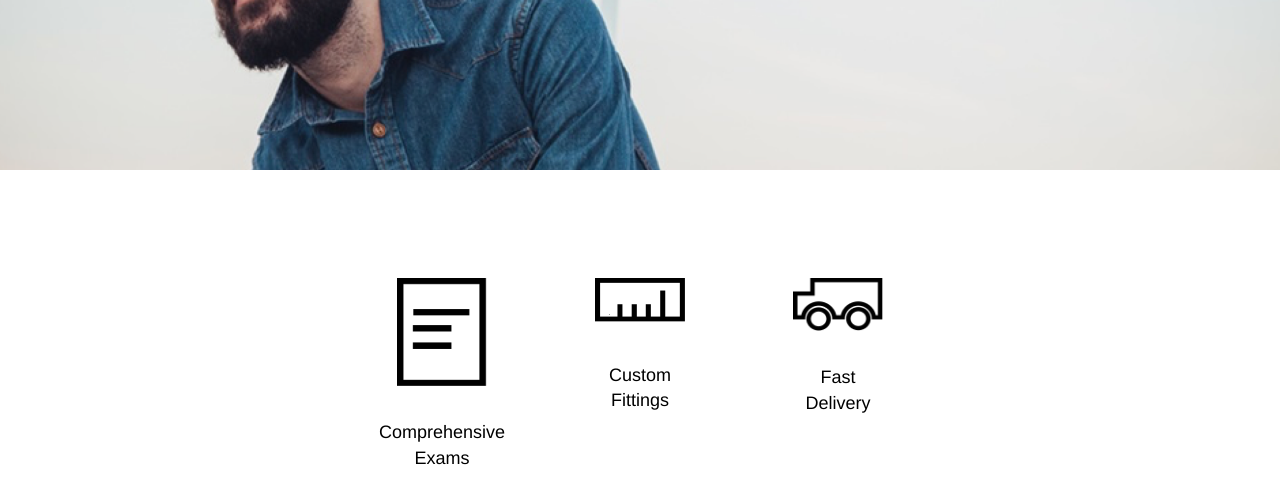
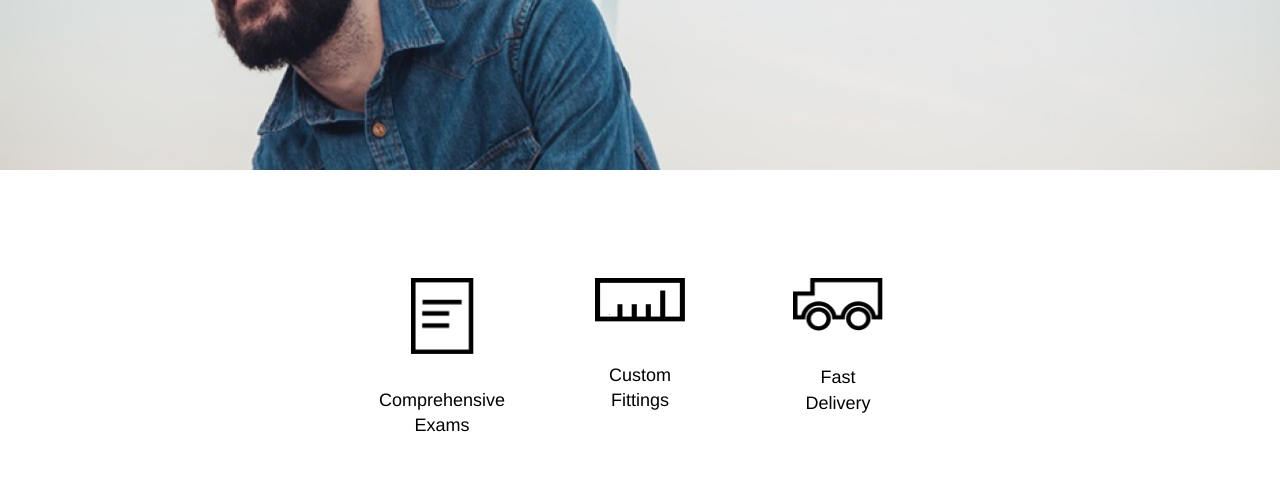
Before and after one commit to Anam15/tortoiseshell-optics, a plain HTML site: page index.html in a window 1280 px wide. Shown: the part 298-800 px from the top of the page. Drawn offline with Linux system fonts and the light colour scheme.

Commit message:
Commit4.

```diff
--- a/index.html
+++ b/index.html
@@ -19,9 +19,6 @@
             <li>Products</li>
             <li>Contact</li>
           </ul>
-          <ul class="truncated-menu">
-            <li>Menu</li>
-          </ul>
         </nav>
       </div>
     </div>
@@ -36,7 +33,7 @@
       <div class="products">
         <div class="product">
           <div class="product-image">
-            <img src="resources/images/paper-icon.png" alt="paper">
+            <img class="paper" src="resources/images/paper-icon.png" alt="paper">
           </div>
           <div class="description">
             Comprehensive Exams
--- a/resources/css/style.css
+++ b/resources/css/style.css
@@ -114,6 +114,7 @@ h4 {
   }
   .content2 h1 {
     font-size: 1rem;
+
   }
 }
 @media only screen and (max-width: 1024px) {
@@ -226,7 +227,7 @@ nav ul{
   width: 5rem;
   margin-bottom: 1rem;
 }
-.product-image img.product-image {
+.product-image img.paper{
   width: 3.5rem;
 }
 @media only screen and (max-width: 560px) {
```
